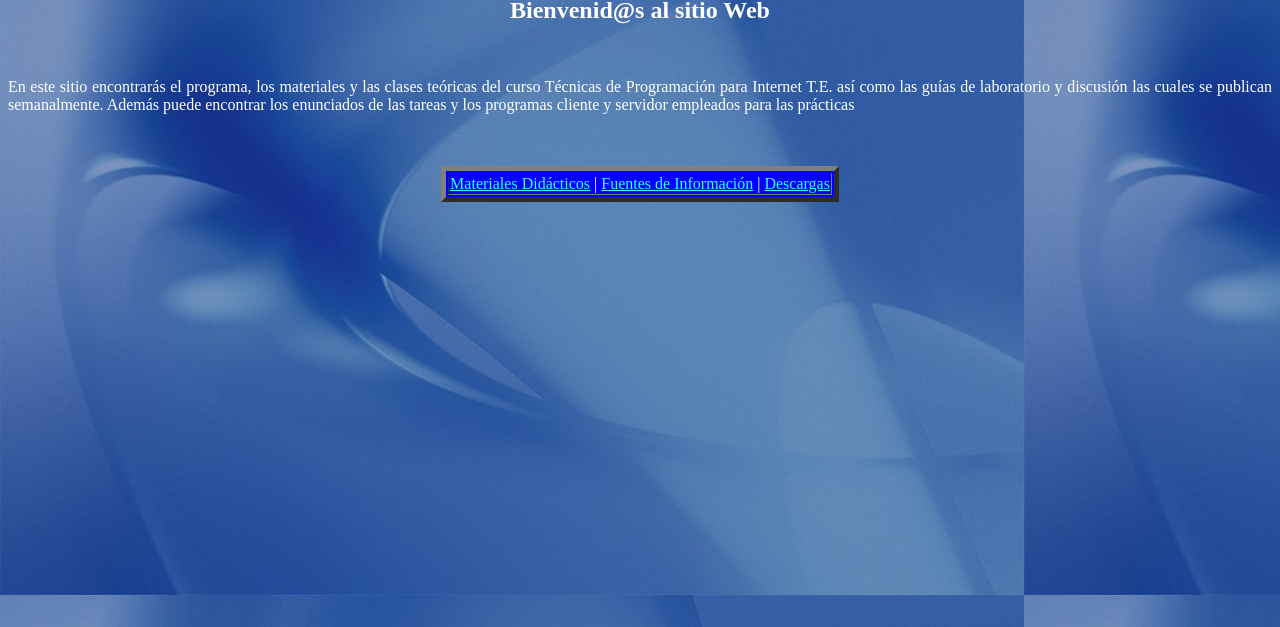
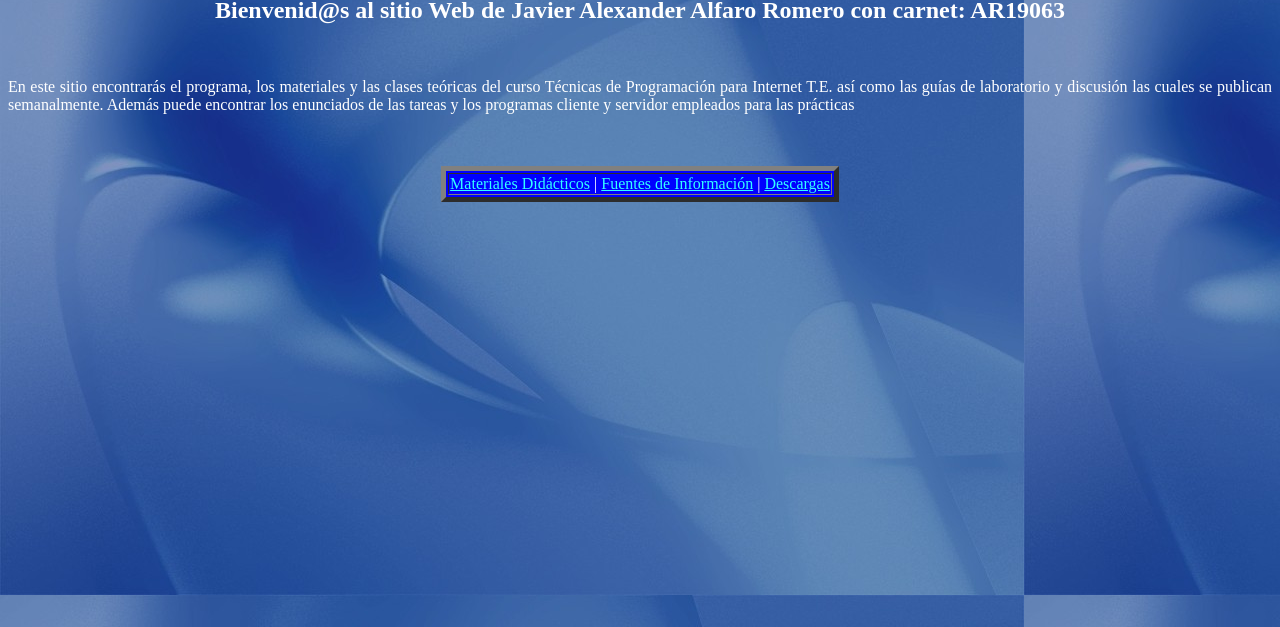
Before and after one commit to InfinityJaaR/guia21c-tpi, a plain HTML site: page index.html in a window 1280 px wide. Shown: the part 173-800 px from the top of the page. Drawn offline with Linux system fonts and the light colour scheme.

Commit message:
Update index.html
codigo modificado

```diff
--- a/index.html
+++ b/index.html
@@ -29,7 +29,7 @@
  </P>
 <BR>
 <H2 align="CENTER">
-   Bienvenid@s al sitio Web
+   Bienvenid@s al sitio Web de Javier Alexander Alfaro Romero con carnet: AR19063
 </H2>
 <BR>
 <P ALIGN="JUSTIFY">
```
